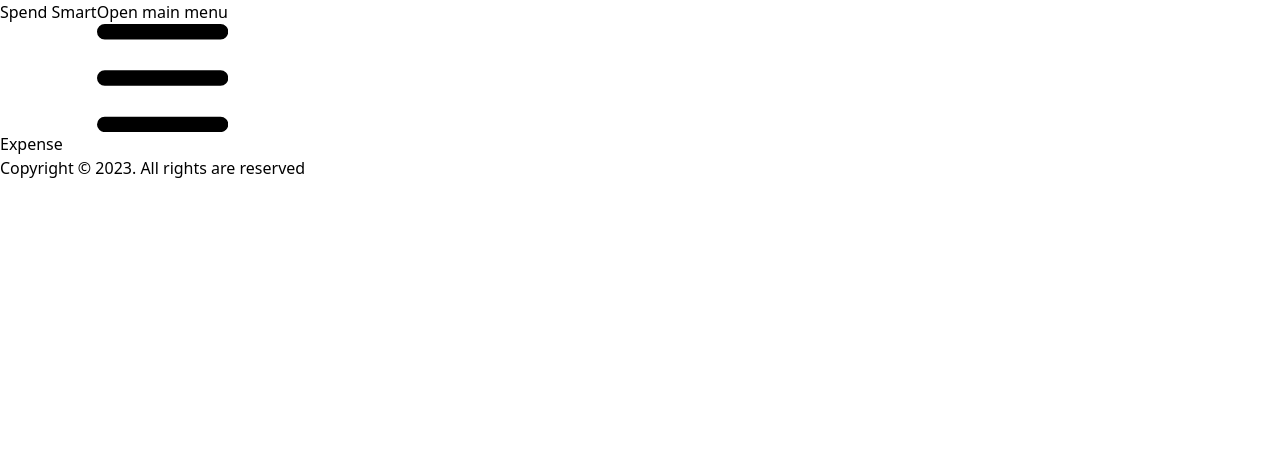
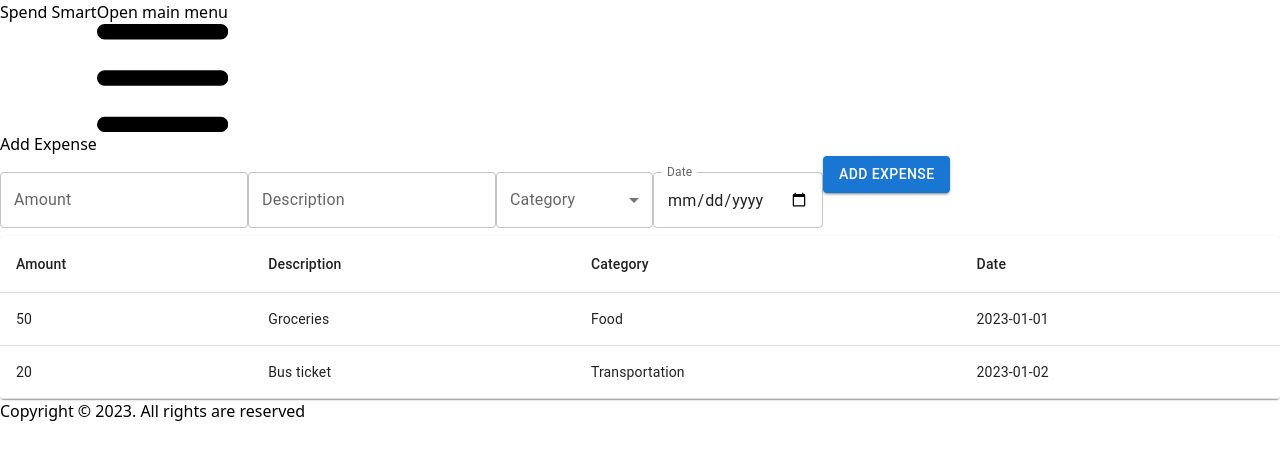
Before and after one commit to CrisCo116/expense-tracker, a React (Vite) app in the folder Expense Tracker/client/: page /expense in a window 1280 px wide. Shown: the top 460 px of the page. Built offline with nearby package versions, Linux system fonts and the light colour scheme.

Commit message:
Updated Expense.jsx

```diff
--- a/Expense Tracker/client/src/pages/Expense.jsx
+++ b/Expense Tracker/client/src/pages/Expense.jsx
@@ -1,11 +1,123 @@
-// Import necessary dependencies
+import { useState } from 'react';
+import { TextField, Button, Table, TableBody, TableCell, TableContainer, TableHead, TableRow, Paper } from '@mui/material';
 
 
-// React component to display the expense data
-export default function Expense() {
+export default function Expenses() {
+  const [expenseData, setExpenseData] = useState({
+    amount: '',
+    description: '',
+    category: '',
+    timestamp: '', // Initially empty, set to current date in the form element
+  });
 
+  // Mock expenses data
+  const [expenses, setExpenses] = useState([
+    { id: 1, amount: 50, description: 'Groceries', category: 'Food', timestamp: '2023-01-01' },
+    { id: 2, amount: 20, description: 'Bus ticket', category: 'Transportation', timestamp: '2023-01-02' },
+    // Add more mock data as needed
+  ]);
 
-    return (
-        <h1>Expense</h1>
-    );
+  const handleChange = (event) => {
+    const { name, value } = event.target;
+    setExpenseData((prevData) => ({
+      ...prevData,
+      [name]: value,
+    }));
+  };
+
+  const handleSubmit = (event) => {
+    event.preventDefault();
+    // Handle the form submission to add the expense.
+    console.log(expenseData);
+    // Add the new expense to the expenses array (this should be replaced with an API call)
+    setExpenses([...expenses, { ...expenseData, id: expenses.length + 1 }]);
+    // Reset the form fields
+    setExpenseData({ amount: '', description: '', category: '', timestamp: '' });
+  };
+
+  return (
+    <div className="expenses-container p-4">
+      <h1 className="text-2xl font-bold mb-4">Add Expense</h1>
+      <form onSubmit={handleSubmit} noValidate autoComplete="off" className="flex flex-col gap-4">
+        <TextField
+          className="w-1/2"
+          label="Amount"
+          name="amount"
+          type="number"
+          value={expenseData.amount}
+          onChange={handleChange}
+          margin="normal"
+        />
+        <TextField
+          className="w-1/2"
+          label="Description"
+          name="description"
+          value={expenseData.description}
+          onChange={handleChange}
+          margin="normal"
+        />
+        <TextField
+          className="w-1/2"
+          label="Category"
+          name="category"
+          value={expenseData.category}
+          onChange={handleChange}
+          select
+          SelectProps={{
+            native: true,
+          }}
+          margin="normal"
+        >
+          <option value=""></option>
+          <option value="Mortgage/Rent">Mortgage/Rent</option>
+          <option value="Food">Food</option>
+          <option value="Utilities">Utilities</option>
+          <option value="Transportation">Transportation</option>
+          <option value="Entertainment">Entertainment</option>
+          <option value="Health">Health</option>
+          <option value="Shopping">Shopping</option>
+          <option value="Other">Other</option>
+          {/* Add more categories as needed */}
+        </TextField>
+        <TextField
+          className="w-1/2"
+          label="Date"
+          name="timestamp"
+          type="date"
+          value={expenseData.timestamp}
+          onChange={handleChange}
+          margin="normal"
+          InputLabelProps={{
+            shrink: true,
+          }}
+        />
+        <Button type="submit" variant="contained" color="primary" className="w-1/2">
+          Add Expense
+        </Button>
+      </form>
+       {/* Table to display expenses */}
+       <TableContainer component={Paper} className="mt-8">
+        <Table>
+          <TableHead>
+            <TableRow>
+              <TableCell>Amount</TableCell>
+              <TableCell>Description</TableCell>
+              <TableCell>Category</TableCell>
+              <TableCell>Date</TableCell>
+            </TableRow>
+          </TableHead>
+          <TableBody>
+            {expenses.map((expense) => (
+              <TableRow key={expense.id}>
+                <TableCell>{expense.amount}</TableCell>
+                <TableCell>{expense.description}</TableCell>
+                <TableCell>{expense.category}</TableCell>
+                <TableCell>{expense.timestamp}</TableCell>
+              </TableRow>
+            ))}
+          </TableBody>
+        </Table>
+      </TableContainer>
+    </div>
+  );
 }
```
